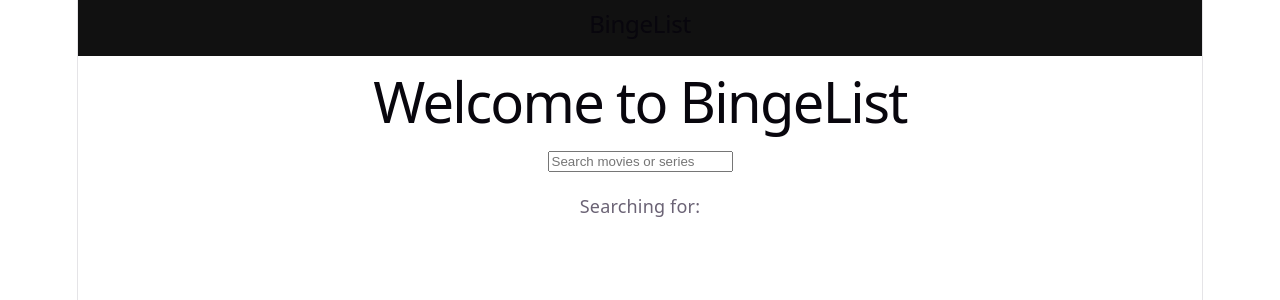
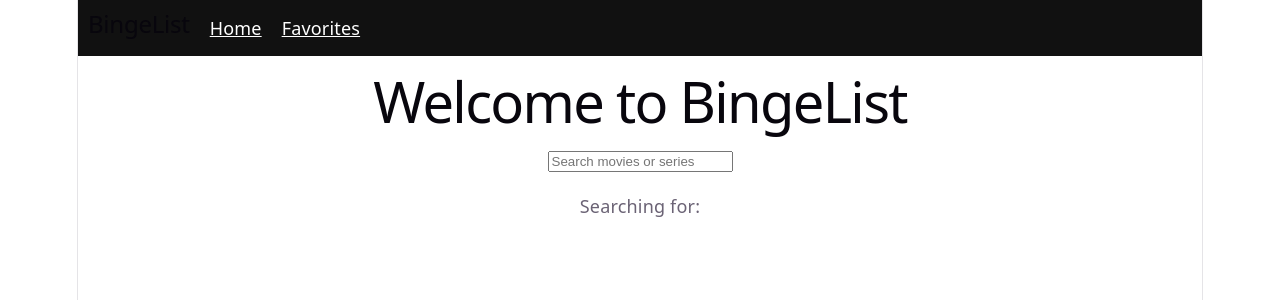
Before and after one commit to zensude/Bingelist, a React (Vite) app: page / in a window 1280 px wide. Shown: the top 300 px of the page. Built offline with nearby package versions, Linux system fonts and the light colour scheme.

Commit message:
Improve favorite button UI with heart icon

```diff
--- a/package.json
+++ b/package.json
@@ -11,7 +11,8 @@
   },
   "dependencies": {
     "react": "^19.2.4",
-    "react-dom": "^19.2.4"
+    "react-dom": "^19.2.4",
+    "react-router-dom": "^7.14.2"
   },
   "devDependencies": {
     "@eslint/js": "^9.39.4",
--- a/src/components/MovieCard.jsx
+++ b/src/components/MovieCard.jsx
@@ -31,7 +31,9 @@ function MovieCard({ movie, toggleFavorite, favorites }) {
                     <br></br>
 
                     <button onClick={() => toggleFavorite(movie)}>
-                        {isFav ? "❌ Remove" : "⭐ Add to Favorites"}
+                        {favorites.find((m) => m.imdbID === movie.imdbID)
+                            ? "❤️"
+                            : "🤍"}
                     </button>
                 </p>
             </div>
--- a/src/components/Navbar.jsx
+++ b/src/components/Navbar.jsx
@@ -1,9 +1,18 @@
 import React from 'react'
+import { Link } from "react-router-dom";
 
 function Navbar() {
     return (
-        <nav style={{ padding: "10px", background: "#111", color: "white" }}>
+        <nav style={{ padding: "10px", background: "#111", color: "white", display: "flex", gap: "20px", alignItems: "center" }}>
             <h2>BingeList</h2>
+
+            <Link to="/" style={{ color: "white" }}>
+                Home
+            </Link>
+
+            <Link to="/favorites" style={{ color: "white" }}>
+                Favorites
+            </Link>
         </nav>
     )
 }
```
Also changed, not shown: 1 other file (tests, documents, lock files or other folders).
